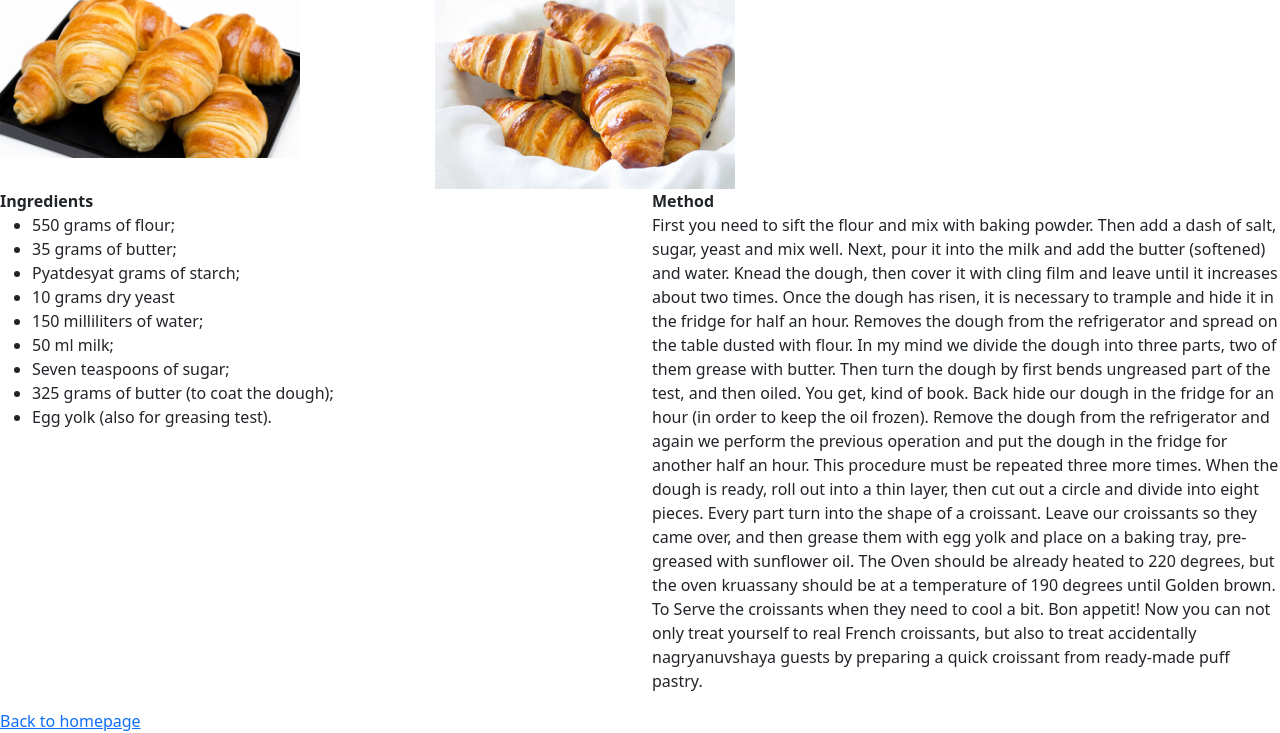
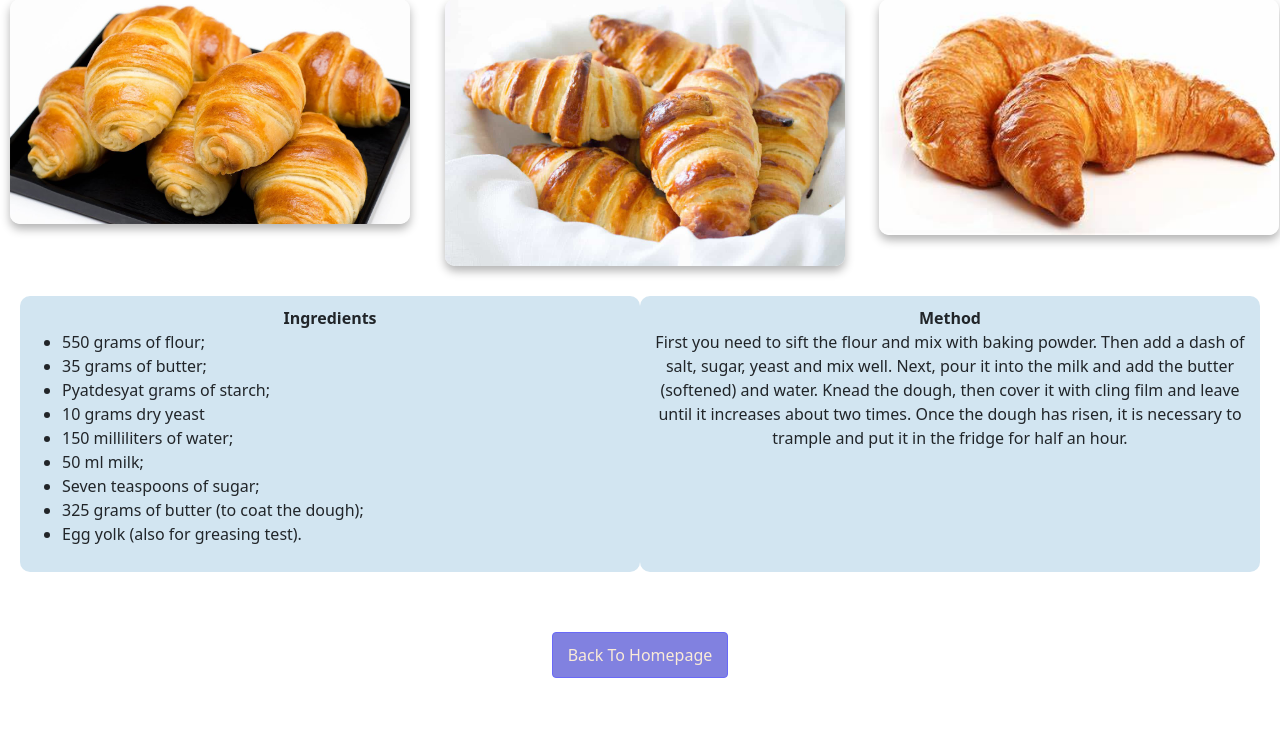
Before and after one commit to MpofuMoud/croissant, a plain HTML site: page recipe.html in a window 1280 px wide. Shown: the part 67-800 px from the top of the page. Drawn offline with nearby package versions, Linux system fonts and the light colour scheme.

Commit message:
added styling

```diff
--- a/recipe.html
+++ b/recipe.html
@@ -11,7 +11,7 @@
       crossorigin="anonymous"
     />
 
-    <link href="/styles.css" rel="stylesheet" type="text/css" />
+    <link href="/src/styles.css" rel="stylesheet" type="text/css" />
   </head>
   <body>
     <h1>RECIPE</h1>
@@ -29,7 +29,7 @@
       </div>
       <div class="col">
         <img
-          src="/images/croissant1.jpg"
+          src="/images/croissant1.jpeg"
           class="img-fluid"
           width="300px"
           alt=""
@@ -37,8 +37,8 @@
       </div>
     </div>
 
-    <div class="row">
-      <div class="col-sm-6">
+    <div class="row method">
+      <div class="col-6">
         <strong>Ingredients </strong><br />
         <ul>
           <li>550 grams of flour;</li>
@@ -52,32 +52,14 @@
           <li>Egg yolk (also for greasing test).</li>
         </ul>
       </div>
-      <div class="col-sm-6">
+      <div class="col-6">
         <p>
           <strong>Method</strong> <br />First you need to sift the flour and mix
           with baking powder. Then add a dash of salt, sugar, yeast and mix
           well. Next, pour it into the milk and add the butter (softened) and
           water. Knead the dough, then cover it with cling film and leave until
           it increases about two times. Once the dough has risen, it is
-          necessary to trample and hide it in the fridge for half an hour.
-          Removes the dough from the refrigerator and spread on the table dusted
-          with flour. In my mind we divide the dough into three parts, two of
-          them grease with butter. Then turn the dough by first bends ungreased
-          part of the test, and then oiled. You get, kind of book. Back hide our
-          dough in the fridge for an hour (in order to keep the oil frozen).
-          Remove the dough from the refrigerator and again we perform the
-          previous operation and put the dough in the fridge for another half an
-          hour. This procedure must be repeated three more times. When the dough
-          is ready, roll out into a thin layer, then cut out a circle and divide
-          into eight pieces. Every part turn into the shape of a croissant.
-          Leave our croissants so they came over, and then grease them with egg
-          yolk and place on a baking tray, pre-greased with sunflower oil. The
-          Oven should be already heated to 220 degrees, but the oven kruassany
-          should be at a temperature of 190 degrees until Golden brown. To Serve
-          the croissants when they need to cool a bit. Bon appetit! Now you can
-          not only treat yourself to real French croissants, but also to treat
-          accidentally nagryanuvshaya guests by preparing a quick croissant from
-          ready-made puff pastry.
+          necessary to trample and put it in the fridge for half an hour.
         </p>
       </div>
     </div>
--- a/src/styles.css
+++ b/src/styles.css
@@ -0,0 +1,46 @@
+body {
+  max-width: 100%;
+  display: block;
+  text-align: center;
+}
+h1 {
+  font-size: 40px;
+}
+.links {
+  display: flex;
+  margin-top: 40px;
+  justify-content: space-evenly;
+}
+.links a:hover {
+  text-decoration: underline;
+  cursor: pointer;
+  color: black;
+}
+.links a {
+  margin: 20px;
+  border: 1px solid rgb(105, 105, 248);
+  background-color: rgb(129, 129, 224);
+  border-radius: 4px;
+  color: antiquewhite;
+  padding: 10px 15px;
+  text-decoration: none;
+  text-transform: capitalize;
+}
+.method {
+  display: flex;
+  margin: 20px;
+}
+li {
+  text-align: left;
+}
+.col-6 {
+  padding: 10px;
+  background-color: rgb(210, 229, 241);
+  border-radius: 10px;
+}
+.img-fluid {
+  margin: 10px;
+  border-radius: 10px;
+  box-shadow: 0 5px 10px rgba(0, 0, 0, 0.3);
+  width: 400px;
+}
```
Also changed, not shown: about.html (+2 -1 lines), contact.html (+1 -1 lines), index.html (+2 -2 lines).
